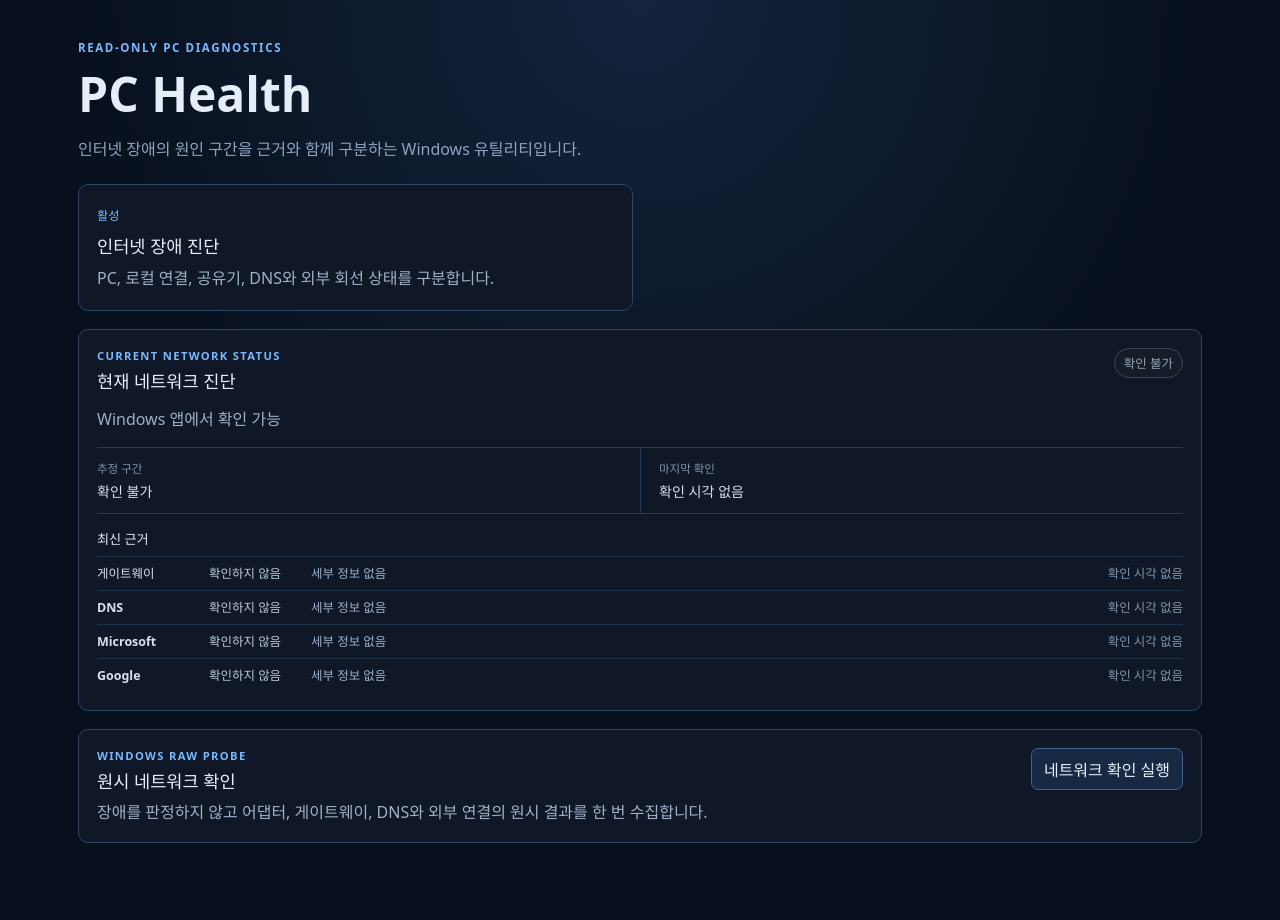
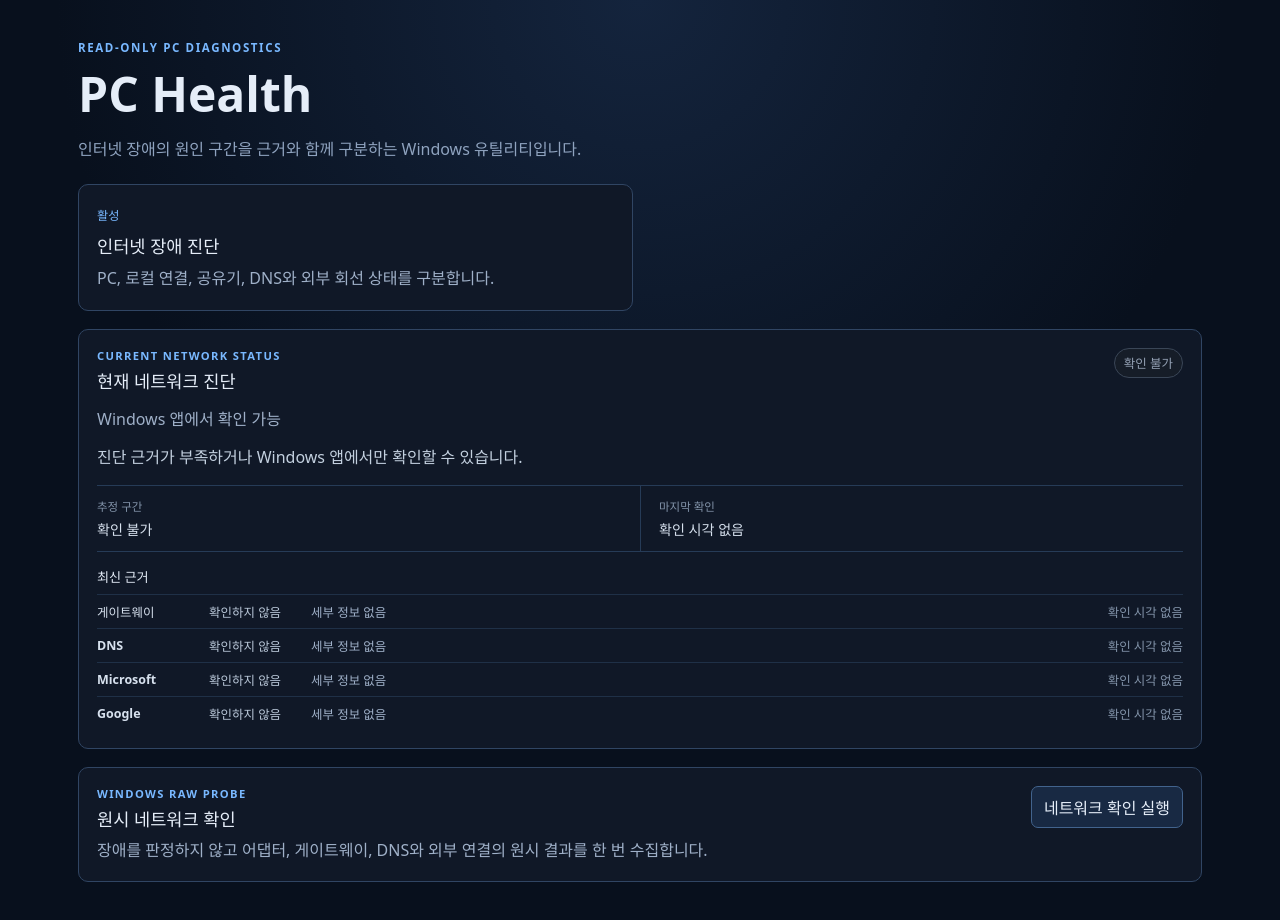
Before and after one commit to qpow1018/pc-health, a React (Vite) app: page / in a window 1280 px wide. Before the commit the page ends 883 px from the top, so only its background shows below. Built offline with nearby package versions, Linux system fonts and the light colour scheme.

Commit message:
feat: add network status summary copy

```diff
--- a/src/features/network-diagnostics/NetworkStatusPanel.module.css
+++ b/src/features/network-diagnostics/NetworkStatusPanel.module.css
@@ -58,6 +58,13 @@
   margin: 14px 0 0;
   color: #9fb0c8;
   line-height: 1.5;
+}
+
+.status-description {
+  margin: 14px 0 0;
+  max-width: 760px;
+  color: #c3d0df;
+  line-height: 1.55;
 }
 
 .summary {
--- a/src/features/network-diagnostics/NetworkStatusPanel.tsx
+++ b/src/features/network-diagnostics/NetworkStatusPanel.tsx
@@ -134,6 +134,30 @@ function areaLabelForStatus(status: NetworkDiagnosticStatus) {
   return "확인 불가";
 }
 
+function descriptionForStatus(status: NetworkDiagnosticStatus) {
+  if (status.availability !== "running" || !status.lifecycle) {
+    return "진단 근거가 부족하거나 Windows 앱에서만 확인할 수 있습니다.";
+  }
+
+  if (status.lifecycle === "normal") {
+    return "현재 확인된 구간에서 반복 이상이 없습니다.";
+  }
+
+  if (status.lifecycle === "suspected") {
+    return "이상이 감지됐지만 장애로 확정하려면 추가 근거가 필요합니다.";
+  }
+
+  if (status.lifecycle === "incident") {
+    return "호환되는 이상이 반복 확인되었습니다.";
+  }
+
+  if (status.lifecycle === "recovering") {
+    return "정상 근거가 확인되어 추가 확인 중입니다.";
+  }
+
+  return "현재 연결은 복구된 상태입니다.";
+}
+
 export default function NetworkStatusPanel() {
   const [available] = useState(canUseNetworkDiagnostics);
   const [status, setStatus] = useState<NetworkDiagnosticStatus>(
@@ -177,6 +201,7 @@ export default function NetworkStatusPanel() {
         ? "확인 불가"
         : lifecycleLabels[status.lifecycle];
   const areaLabel = areaLabelForStatus(status);
+  const statusDescription = descriptionForStatus(status);
   const visualLifecycle =
     status.availability === "running" ? status.lifecycle : null;
   const rows = [
@@ -235,6 +260,7 @@ export default function NetworkStatusPanel() {
           {status.error.message}
         </p>
       )}
+      <p className={styles["status-description"]}>{statusDescription}</p>
 
       <dl className={styles["summary"]}>
         <div>
```
Also changed, not shown: 1 other file (tests, documents, lock files or other folders).
